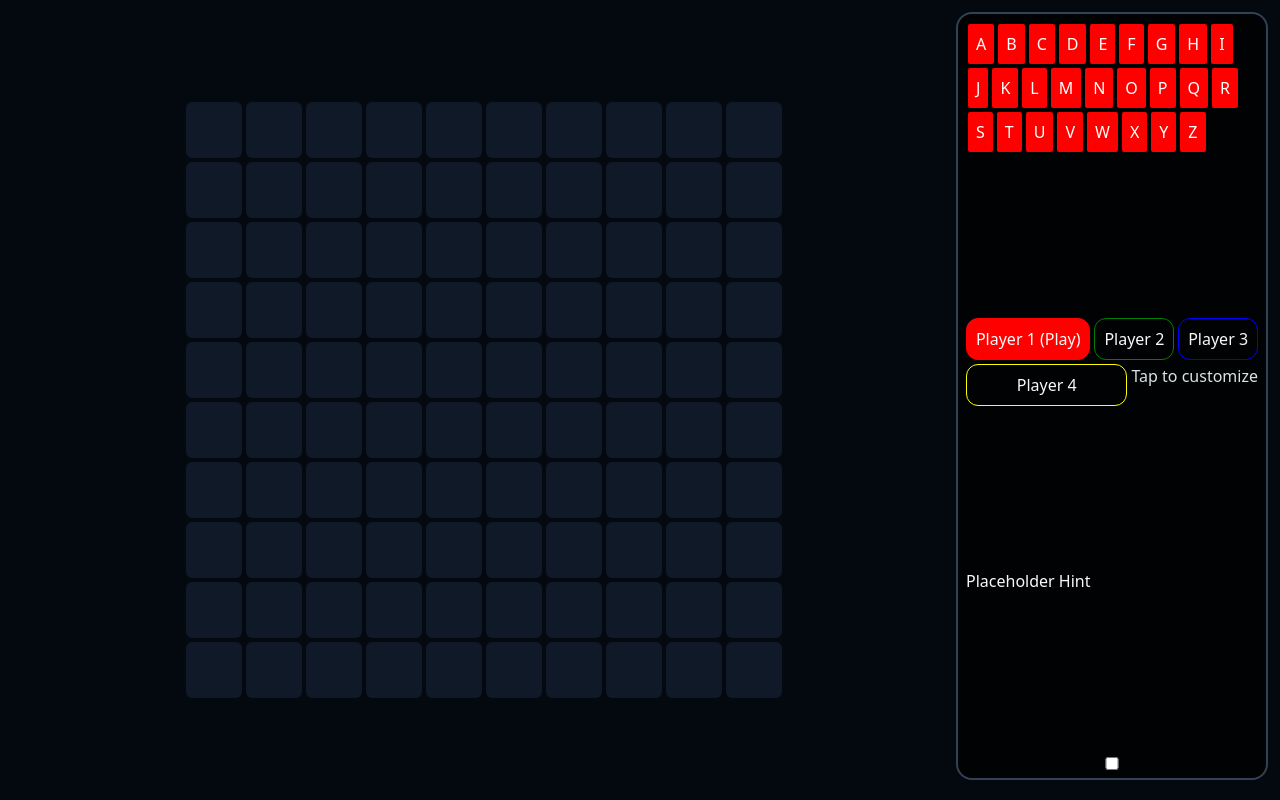
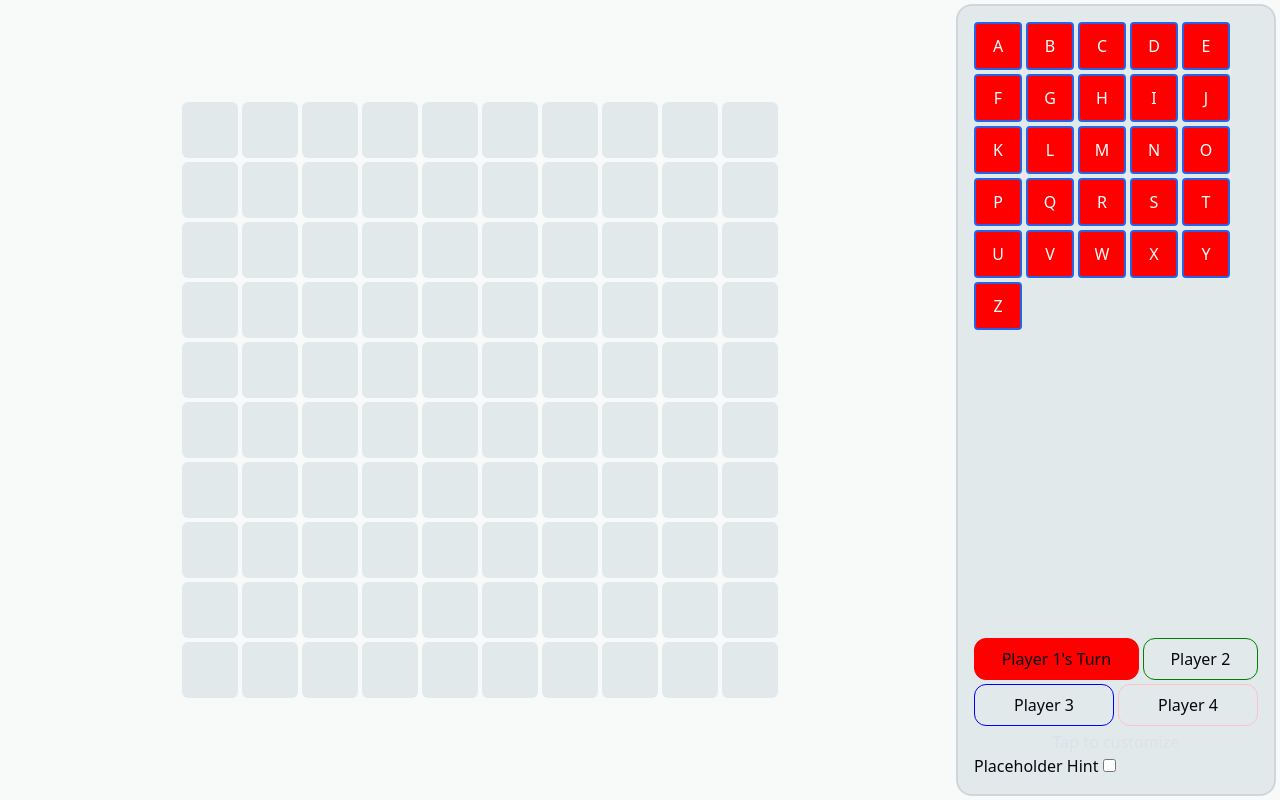
Before and after one commit to khaled-0/Word-Matching-Game, a SvelteKit app: page /game in a window 1280 px wide. Built offline with nearby package versions, Linux system fonts and the light colour scheme.

Commit message:
Board is draggable nice

```diff
--- a/src/app.css
+++ b/src/app.css
@@ -3,6 +3,12 @@
 @tailwind utilities;
 
 body {
-	@apply bg-rich_black-500;
-	@apply text-platinum-900;
+	@apply bg-platinum-900 dark:bg-rich_black-500;
+	@apply text-rich_black-500 dark:text-platinum-900;
 }
+
+@layer components {
+	.global-container-bg {
+		@apply bg-platinum-600 dark:bg-glaucous-100;
+	}
+}
--- a/src/lib/components/Board/Board.svelte
+++ b/src/lib/components/Board/Board.svelte
@@ -7,7 +7,7 @@
 
 	export let boardSize: BoardSize;
 	export let playerCount: PlayerCount;
-	export let placeholder: boolean = false;
+	export let boardHint: boolean = false;
 
 	const words = 'ABCDEFGHIJKLMNOPQRSTUVWXYZ'.split('');
 	let boardData: HTMLInputElement[][] = Array.from(Array(boardSize), () =>
@@ -63,6 +63,7 @@
 
 					boardField.value = keyPress.key.toUpperCase();
 					boardField.disabled = true;
+					boardField.dataset.focused = undefined;
 
 					//Now getPlayerId() != playerId; because an input is disabled
 					dispatch('onPlayerSubmit', { nextPlayerId: getPlayerId() });
@@ -100,10 +101,11 @@
 	});
 </script>
 
+<!-- TODO better unfocus method rather than relying on timeout -->
 <BoardView
 	{boardData}
-	{placeholder}
+	{boardHint}
 	on:fieldFocus={(event) => (focusedInputIndex = event.detail)}
-	on:fieldUnfocus={() => (focusedInputIndex = null)}
+	on:fieldUnfocus={() => setTimeout(() => (focusedInputIndex = null), 200)}
 	on:keyPress={(event) => handleKeyPress(event.detail.event, event.detail.row, event.detail.column)}
 />
--- a/src/lib/components/Board/BoardView.svelte
+++ b/src/lib/components/Board/BoardView.svelte
@@ -1,6 +1,6 @@
 <script lang="ts">
 	export let boardData: HTMLInputElement[][];
-	export let placeholder: boolean;
+	export let boardHint: boolean;
 
 	import { createEventDispatcher } from 'svelte';
 	const dispatch = createEventDispatcher<{
@@ -22,17 +22,14 @@
 		<div class="row">
 			{#each row as columnField, columnIndex}
 				<input
-					placeholder={placeholder
-						? (columnIndex + rowIndex * boardData[0].length).toString()
-						: null}
-					class="input"
+					class="input global-container-bg"
 					maxlength="1"
 					type="text"
 					bind:this={columnField}
-					on:focus={() => {
-						dispatch('fieldFocus', { row: rowIndex, column: columnIndex });
-					}}
+					on:focus={() => dispatch('fieldFocus', { row: rowIndex, column: columnIndex })}
+					on:focusout={() => dispatch('fieldUnfocus')}
 					on:keydown|preventDefault={(e) => handleKeyPressValidation(e, rowIndex, columnIndex)}
+					placeholder={boardHint ? (columnIndex + rowIndex * boardData[0].length).toString() : null}
 				/>
 			{/each}
 		</div>
@@ -41,10 +38,8 @@
 
 <style lang="postcss">
 	.rows-container {
-		@apply gap-1 h-fit w-fit;
-		display: grid;
+		@apply grid gap-1 h-fit w-fit;
 		grid-template-rows: repeat(var(--row), 1fr);
-		width: fit-content;
 	}
 
 	.row {
@@ -52,16 +47,16 @@
 	}
 
 	.input {
-		@apply p-0 medium:p-1 large:p-2;
-		@apply w-6 medium:w-10 large:w-14;
-		@apply h-6 medium:h-10 large:h-14;
+		@apply p-0 large:p-2;
+		@apply w-10 large:w-14;
+		@apply h-10 large:h-14;
 
 		@apply text-center cursor-pointer caret-transparent;
-		@apply text-xs medium:text-xl large:text-2xl;
+		@apply text-xl large:text-2xl;
 
-		@apply bg-glaucous-100 rounded-md;
+		@apply rounded-md;
 		color: var(--color);
 
-		@apply focus-visible:bg-powder_blue-100;
+		@apply focus-visible:bg-platinum-700 dark:focus-visible:bg-glaucous-200;
 	}
 </style>
--- /dev/null
+++ b/src/lib/components/Interaction/Interaction.svelte
@@ -0,0 +1,64 @@
+<script lang="ts">
+	import type { Player } from '$lib/data/Player';
+	import Letter from '../Letter.svelte';
+	import PlayerChip from '../PlayerChip.svelte';
+	import { createEventDispatcher } from 'svelte';
+
+	export let color: string;
+	export let playersList: Player[];
+	export let currentPlayer: Player;
+
+	const dispatcher = createEventDispatcher<{ toggleBoardHint: boolean }>();
+
+	let boardHint: boolean;
+</script>
+
+<div class="interaction-area global-container-bg">
+	<div class="letters-container">
+		{#each 'ABCDEFGHIJKLMNOPQRSTUVWXYZ'.split('') as value}
+			<Letter {value} {color} />
+		{/each}
+	</div>
+
+	<div class="bottom-section">
+		<div class="players-container">
+			{#each playersList as player}
+				<PlayerChip
+					{player}
+					myTurn={player == currentPlayer}
+					on:colorChange={(event) => {
+						player.color = event.detail.color;
+						color = currentPlayer.color;
+					}}
+				/>
+			{/each}
+			<p class="mx-auto text-platinum-500">Tap to customize</p>
+		</div>
+		<div>
+			Placeholder Hint
+			<input
+				type="checkbox"
+				bind:checked={boardHint}
+				on:change={() => dispatcher('toggleBoardHint', boardHint)}
+			/>
+		</div>
+	</div>
+</div>
+
+<style lang="postcss">
+	.interaction-area {
+		@apply h-full p-2 large:p-4;
+		@apply flex flex-col justify-between;
+		@apply rounded-2xl border-2;
+		@apply border-gray-300 dark:border-gray-700;
+	}
+
+	.letters-container {
+		@apply flex flex-wrap gap-1;
+	}
+
+	.players-container {
+		@apply flex flex-wrap;
+		@apply gap-1;
+	}
+</style>
--- a/src/lib/components/Letter.svelte
+++ b/src/lib/components/Letter.svelte
@@ -15,7 +15,8 @@
 
 <style lang="postcss">
 	button {
-		@apply p-2 border-2 border-black rounded;
+		@apply p-2 border-2 border-blue-600 rounded;
+		@apply w-8 h-8 large:w-12 large:h-12;
 		background-color: var(--color);
 		color: white;
 	}
--- a/src/lib/components/PlayerChip.svelte
+++ b/src/lib/components/PlayerChip.svelte
@@ -14,9 +14,7 @@
 	style="--color:{player.color}"
 	data-active={myTurn}
 	on:click={() => document.getElementById(`color-picker-${player.id}`)?.click()}
->
-	Player {player.id + 1}
-	{myTurn ? '(Play)' : ''}
+	>Player {player.id + 1}{myTurn ? "'s Turn" : ''}
 </button>
 
 <input
--- /dev/null
+++ b/src/lib/components/utils/makeElementDragable.ts
@@ -0,0 +1,50 @@
+// https://www.w3schools.com/howto/howto_js_draggable.asp
+// Expanded upon to work on touch screen
+export default function (element: HTMLElement): void {
+	let pos1: number = 0,
+		pos2: number = 0,
+		pos3: number = 0,
+		pos4: number = 0;
+
+	//move the DIV from anywhere inside the DIV:
+	element.addEventListener('mousedown', dragMouseDown);
+	element.addEventListener('touchstart', dragMouseDown);
+
+	function dragMouseDown(event: MouseEvent | TouchEvent) {
+		// This causes inputs to not register
+		// event.preventDefault();
+
+		// get the mouse cursor position at startup:
+		pos3 = event instanceof MouseEvent ? event.clientX : event.touches[0].clientX;
+		pos4 = event instanceof MouseEvent ? event.clientY : event.touches[0].clientY;
+
+		document.addEventListener('mouseup', closeDragElement, { passive: false });
+		document.addEventListener('touchend', closeDragElement, { passive: false });
+
+		// call a function whenever the cursor moves:
+		document.addEventListener('mousemove', elementDrag, { passive: false });
+		document.addEventListener('touchmove', elementDrag, { passive: false });
+	}
+
+	function elementDrag(event: MouseEvent | TouchEvent) {
+		event.preventDefault();
+		// calculate the new cursor position:
+		pos1 = pos3 - (event instanceof MouseEvent ? event.clientX : event.touches[0].clientX);
+		pos2 = pos4 - (event instanceof MouseEvent ? event.clientY : event.touches[0].clientY);
+		pos3 = event instanceof MouseEvent ? event.clientX : event.touches[0].clientX;
+		pos4 = event instanceof MouseEvent ? event.clientY : event.touches[0].clientY;
+
+		// set the element's new position:
+		element.style.top = element.offsetTop - pos2 + 'px';
+		element.style.left = element.offsetLeft - pos1 + 'px';
+	}
+
+	function closeDragElement() {
+		// stop moving when mouse button is released:
+		document.removeEventListener('mouseup', closeDragElement);
+		document.removeEventListener('touchend', closeDragElement);
+
+		document.removeEventListener('mousemove', elementDrag);
+		document.removeEventListener('touchmove', elementDrag);
+	}
+}
--- a/src/lib/data/Player.ts
+++ b/src/lib/data/Player.ts
@@ -8,5 +8,5 @@ export const PlayersList: Array<Player> = [
 	{ name: 'P1', id: 0, color: 'red' },
 	{ name: 'P2', id: 1, color: 'green' },
 	{ name: 'P3', id: 2, color: 'blue' },
-	{ name: 'P4', id: 3, color: 'yellow' }
+	{ name: 'P4', id: 3, color: 'pink' }
 ];
--- a/src/routes/game/+page.svelte
+++ b/src/routes/game/+page.svelte
@@ -1,27 +1,33 @@
 <script lang="ts">
 	import Board from '$lib/components/Board/Board.svelte';
-	import Letter from '$lib/components/Letter.svelte';
-	import PlayerChip from '$lib/components/PlayerChip.svelte';
+	import Interaction from '$lib/components/Interaction/Interaction.svelte';
+	import makeElementDragable from '$lib/components/utils/makeElementDragable';
 	import type { BoardSize, PlayerCount } from '$lib/data/Board';
 	import { PlayersList, type Player } from '$lib/data/Player';
+	import { onMount } from 'svelte';
 
-	let playerCount: PlayerCount = 4,
-		boardSize: BoardSize = 10;
-	let placeholder: boolean = false;
+	let playerCount: PlayerCount = 4;
+	let boardSize: BoardSize = 10;
+	let boardHint: boolean = false;
 
 	let color = PlayersList[0].color;
 	let currentPlayer: Player = PlayersList[0];
 
 	const playersList = PlayersList;
 	playersList.length = playerCount;
+
+	let boardScale = 1;
+
+	onMount(() => {
+		makeElementDragable(document.getElementById('game-board')!);
+	});
 </script>
 
-<div class="game-container">
-	<div class="board-container">
+<div style:scale={boardScale} class="board-container absolute" id="game-board">
 	<Board
 		{boardSize}
 		{playerCount}
-			{placeholder}
+		{boardHint}
 		on:onPlayerSubmit={(event) => {
 			color = playersList[event.detail.nextPlayerId].color;
 			currentPlayer = playersList[event.detail.nextPlayerId];
@@ -29,59 +35,31 @@
 	/>
 </div>
 
-	<div class="interaction-area">
-		<div class="letters-container">
-			{#each 'ABCDEFGHIJKLMNOPQRSTUVWXYZ'.split('') as value}
-				<Letter {value} {color} />
-			{/each}
-		</div>
+<div class="interaction-container">
+	<!-- <button class="z-20" on:click={() => (boardScale += 1)}>++++++</button>
+	<button class="z-20" on:click={() => (boardScale -= 1)}>-------</button> -->
 
-		<div class="players-container">
-			{#each playersList as player}
-				<PlayerChip
-					{player}
-					myTurn={player == currentPlayer}
-					on:colorChange={(event) => {
-						player.color = event.detail.color;
-						color = currentPlayer.color;
-					}}
+	<Interaction
+		{color}
+		{currentPlayer}
+		{playersList}
+		on:toggleBoardHint={(event) => (boardHint = event.detail)}
 	/>
-			{/each}
-			<p class="mx-auto text-platinum-500">Tap to customize</p>
-		</div>
-		Placeholder Hint
-		<input type="checkbox" bind:checked={placeholder} />
-	</div>
 </div>
 
 <style lang="postcss">
-	.game-container {
-		@apply flex p-4 justify-center;
-		height: 100svh;
+	.board-container {
+		@apply left-0 right-0 top-0 bottom-0;
+		@apply flex items-center justify-center;
+		@apply large:w-3/4 h-4/6 large:h-full;
+		overflow: hidden;
 	}
 
-	.board-container {
-		@apply large:w-3/4;
-		@apply flex justify-center items-start large:items-center;
-	}
+	.interaction-container {
+		@apply fixed h-2/6;
+		@apply bottom-1 right-1 left-1;
 
-	.interaction-area {
-		@apply large:w-1/4;
-		@apply fixed large:relative;
-		@apply bottom-1 left-1 right-1;
-
-		@apply flex flex-col justify-between;
-
-		@apply bg-rich_black-100 p-2;
-		@apply border-2 border-slate-700 rounded-2xl;
-	}
-
-	.letters-container {
-		gap: 1rem;
-	}
-
-	.players-container {
-		@apply flex flex-wrap;
-		@apply gap-1;
+		@apply large:w-1/4 large:h-[unset];
+		@apply large:top-1 large:left-[unset];
 	}
 </style>
--- a/tailwind.config.js
+++ b/tailwind.config.js
@@ -33,30 +33,6 @@ export default {
 					800: '#b9cbe5',
 					900: '#dce5f2'
 				},
-				powder_blue: {
-					DEFAULT: '#a1c6ea',
-					100: '#0f2740',
-					200: '#1d4f80',
-					300: '#2c76c0',
-					400: '#5f9ddb',
-					500: '#a1c6ea',
-					600: '#b3d0ee',
-					700: '#c6dcf2',
-					800: '#d9e8f6',
-					900: '#ecf3fb'
-				},
-				columbia_blue: {
-					DEFAULT: '#bbd1ea',
-					100: '#142941',
-					200: '#285282',
-					300: '#3c7bc2',
-					400: '#7ca6d7',
-					500: '#bbd1ea',
-					600: '#cadbef',
-					700: '#d7e4f3',
-					800: '#e4edf7',
-					900: '#f2f6fb'
-				},
 				platinum: {
 					DEFAULT: '#dae3e5',
 					100: '#253235',
```
Lines whose indentation alone changed are shown as unchanged.
